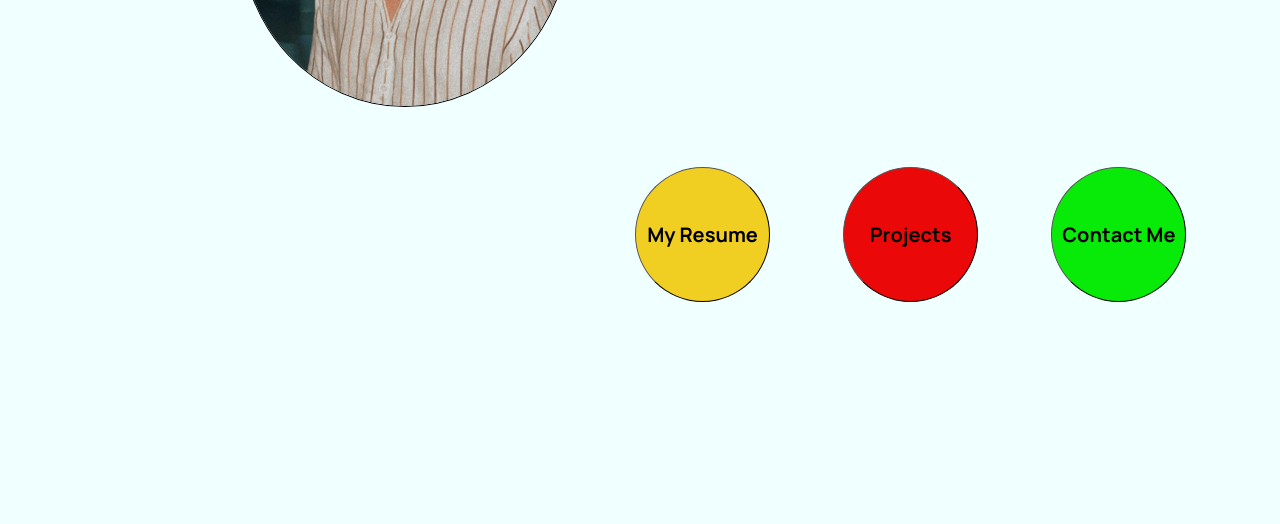
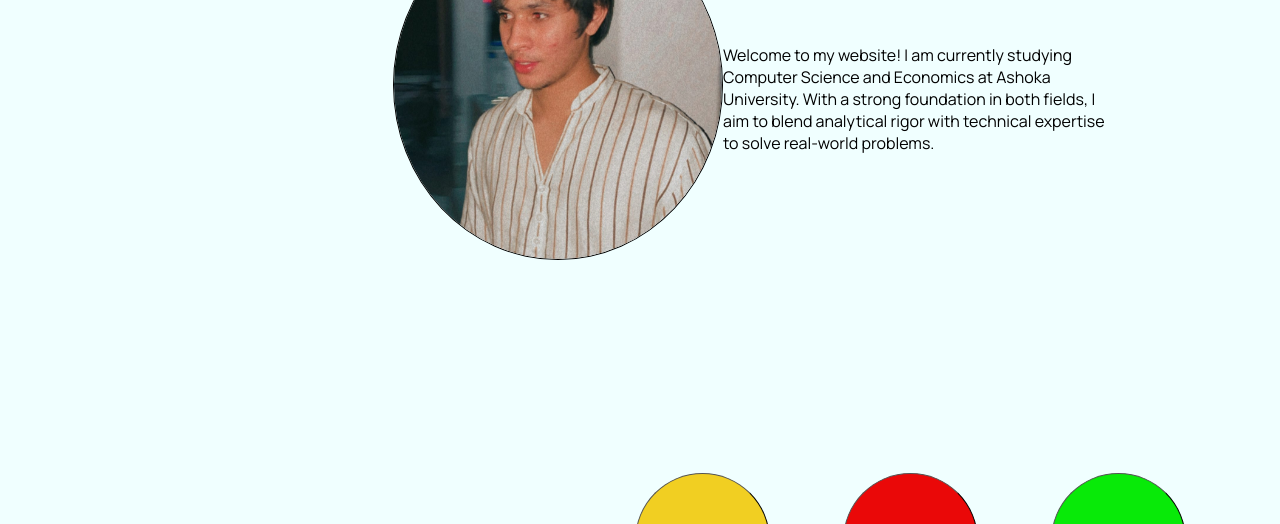
Before and after one commit to deveshbajaj123/portfolio, a plain HTML site: page index.html in a window 1280 px wide. Shown: the part 463-987 px from the top of the page. Drawn offline with Linux system fonts and the light colour scheme.

Commit message:
Update index.html

```diff
--- a/index.html
+++ b/index.html
@@ -43,7 +43,7 @@
     </div>
   </div>
 
-    <div class="container">
+    <div class="container" style = "padding: 173px;">
       <div class="column" >
         <img id="Picture" src="Screenshot_2022-11-04-21-10-16-75_1c337646f29875672b5a61192b9010f9 (1).jpg" alt="Profile Picture">
       </div>
```
